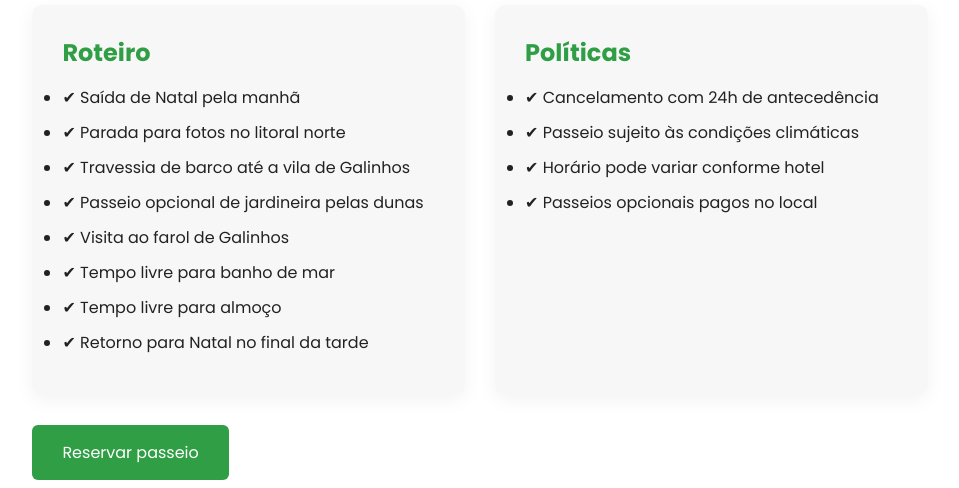
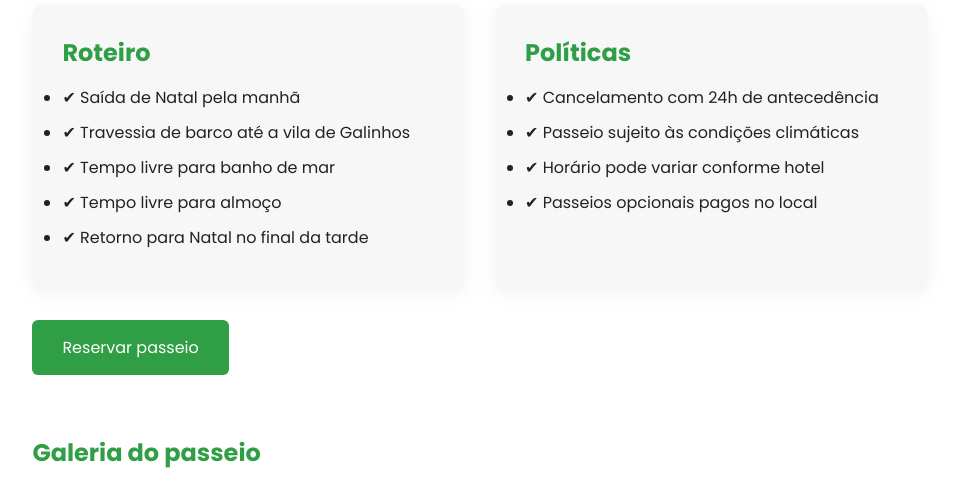
Before and after one commit to lucasouro48-prog/IturismoNatal.com.br, a plain HTML site: page galinhos.html in a window 1280 px wide. Shown: the part 960-1448 px from the top of the page, without its empty margins (160-1119 px from the left). Drawn offline with Linux system fonts and the light colour scheme.

Commit message:
Fix HTML structure and formatting issues

```diff
--- a/galinhos.html
+++ b/galinhos.html
@@ -215,10 +215,7 @@ Galinhos é uma península que preserva traços de vila de pescador, situada num
 <ul>
 
 <li>✔ Saída de Natal pela manhã</li>
-<li>✔ Parada para fotos no litoral norte</li>
 <li>✔ Travessia de barco até a vila de Galinhos</li>
-<li>✔ Passeio opcional de jardineira pelas dunas</li>
-<li>✔ Visita ao farol de Galinhos</li>
 <li>✔ Tempo livre para banho de mar</li>
 <li>✔ Tempo livre para almoço</li>
 <li>✔ Retorno para Natal no final da tarde</li>
```
